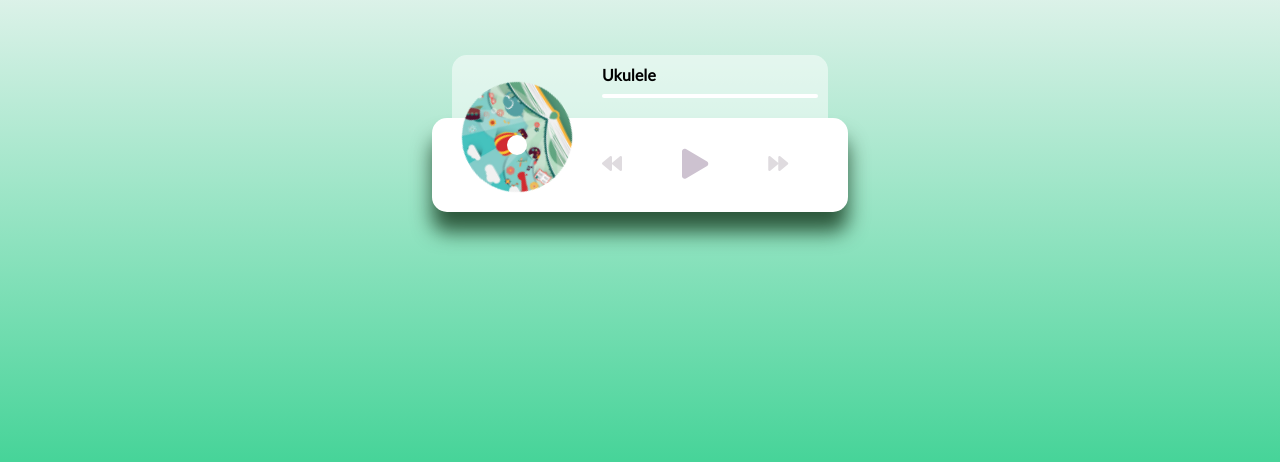
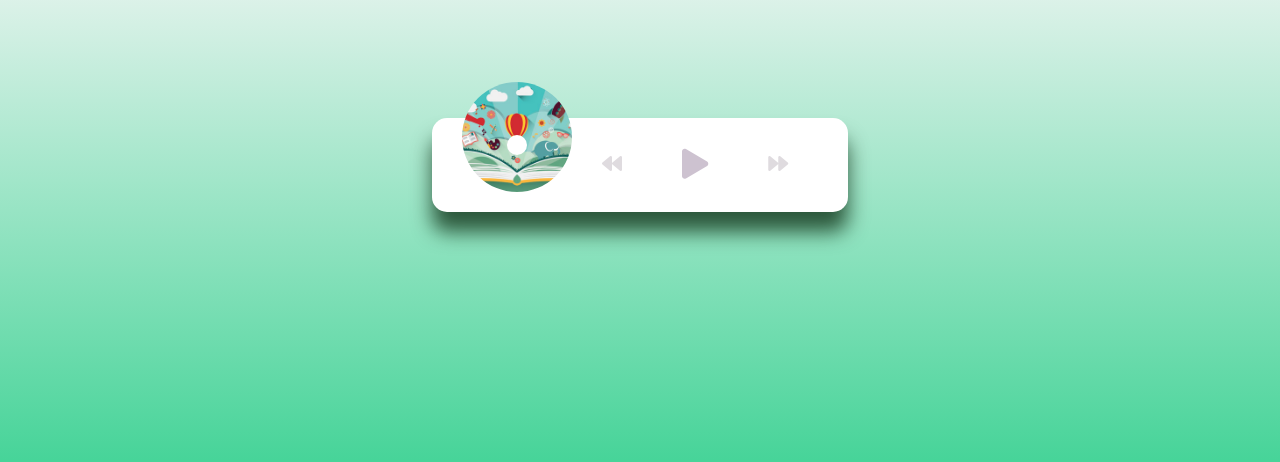
Before and after one commit to Ancrosero/musicPlayerTM, a plain HTML site: page index.html in a window 1280 px wide. Shown: the part 276-738 px from the top of the page. Drawn offline with Linux system fonts and the light colour scheme.

Commit message:
before 12

```diff
--- a/index.html
+++ b/index.html
@@ -13,7 +13,7 @@
 <body>
     <h1>Music Player</h1>
 
-    <div class="music-container play">
+    <div class="music-container">
 
         <div class="music-info">
             <h4 id="title">Ukulele</h4>
--- a/main.js
+++ b/main.js
@@ -0,0 +1,12 @@
+const musicContainer = document.querySelector('.music-container');
+const playBtn = document.querySelector('#play');
+const prevBtn = document.querySelector('#prev');
+const nextBtn = document.querySelector('#next');
+const audio = document.querySelector('#audio');
+const progress = document.querySelector('.progress');
+const progressContainer = document.querySelector('.progress-container');
+const title = document.querySelector('#title');
+const cover = document.querySelector('#cover');
+
+//song titles
+const songs = ['hey','summer','ukelele'];
```
